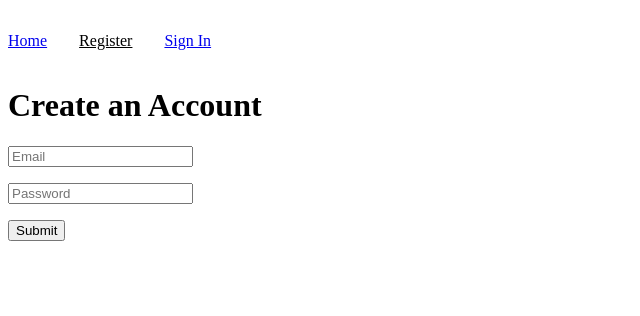
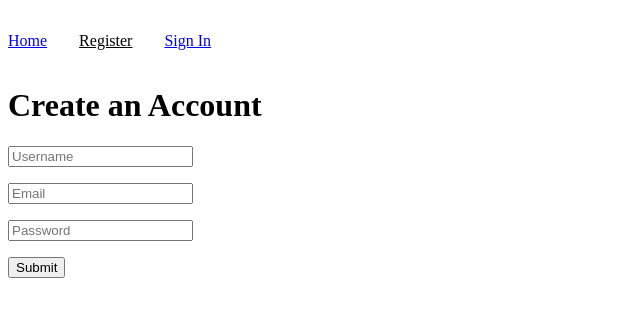
Before and after one commit to jefner876/codernet-frontend-solo, a Vue app: page /register in a window 1280 px wide. Shown: the top 316 px of the page, without its empty margins (0-640 px from the left). Built offline with nearby package versions, Linux system fonts and the light colour scheme; no server answers.

Commit message:
add username field in register

```diff
--- a/src/components/Register.vue
+++ b/src/components/Register.vue
@@ -5,8 +5,12 @@ import router from "@/router";
 
 const email = ref("");
 const password = ref("");
+const username = ref("")
+
 const register = () => {
   const auth = getAuth();
+  // console.log(username.value)
+  // email and username is accessed here so use API here in promise.all to send to backend
   createUserWithEmailAndPassword(auth, email.value, password.value)
     .then((data) => {
       router.push("/");
@@ -19,6 +23,7 @@ const register = () => {
 
 <template>
   <h1>Create an Account</h1>
+  <p><input type="text" placeholder="Username" v-model="username" /></p>
   <p><input type="text" placeholder="Email" v-model="email" /></p>
   <p><input type="password" placeholder="Password" v-model="password" /></p>
   <p><button @click="register">Submit</button></p>
```
